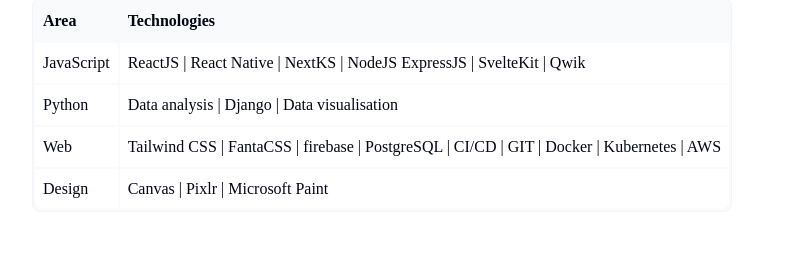
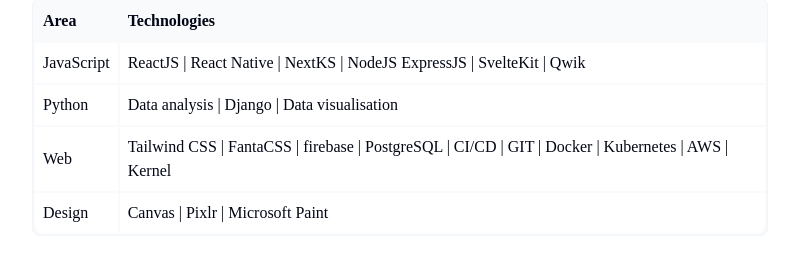
Before and after one commit to Kris1825/web-portfolio, a plain HTML site: page index.html in a window 1280 px wide. Shown: the part 522-795 px from the top of the page, without its empty margins (240-1039 px from the left). Drawn offline with Linux system fonts and the light colour scheme; a web font is replaced by a local one.

Commit message:
Update index.html

```diff
--- a/index.html
+++ b/index.html
@@ -72,7 +72,7 @@
                     <tr>
                         <td>Web</td>
                         <td>Tailwind CSS | FantaCSS | firebase | PostgreSQL |
-                            CI/CD | GIT | Docker | Kubernetes | AWS
+                            CI/CD | GIT | Docker | Kubernetes | AWS | Kernel
                         </td>
                     </tr>
                     <tr>
@@ -197,6 +197,7 @@
     function playGame(){
         // this function enables the play of the game by showing
         // the color selector input
+        // and play game
 
         colorDiv.style.display = 'block'
         playBtn.style.display = 'none'
```
